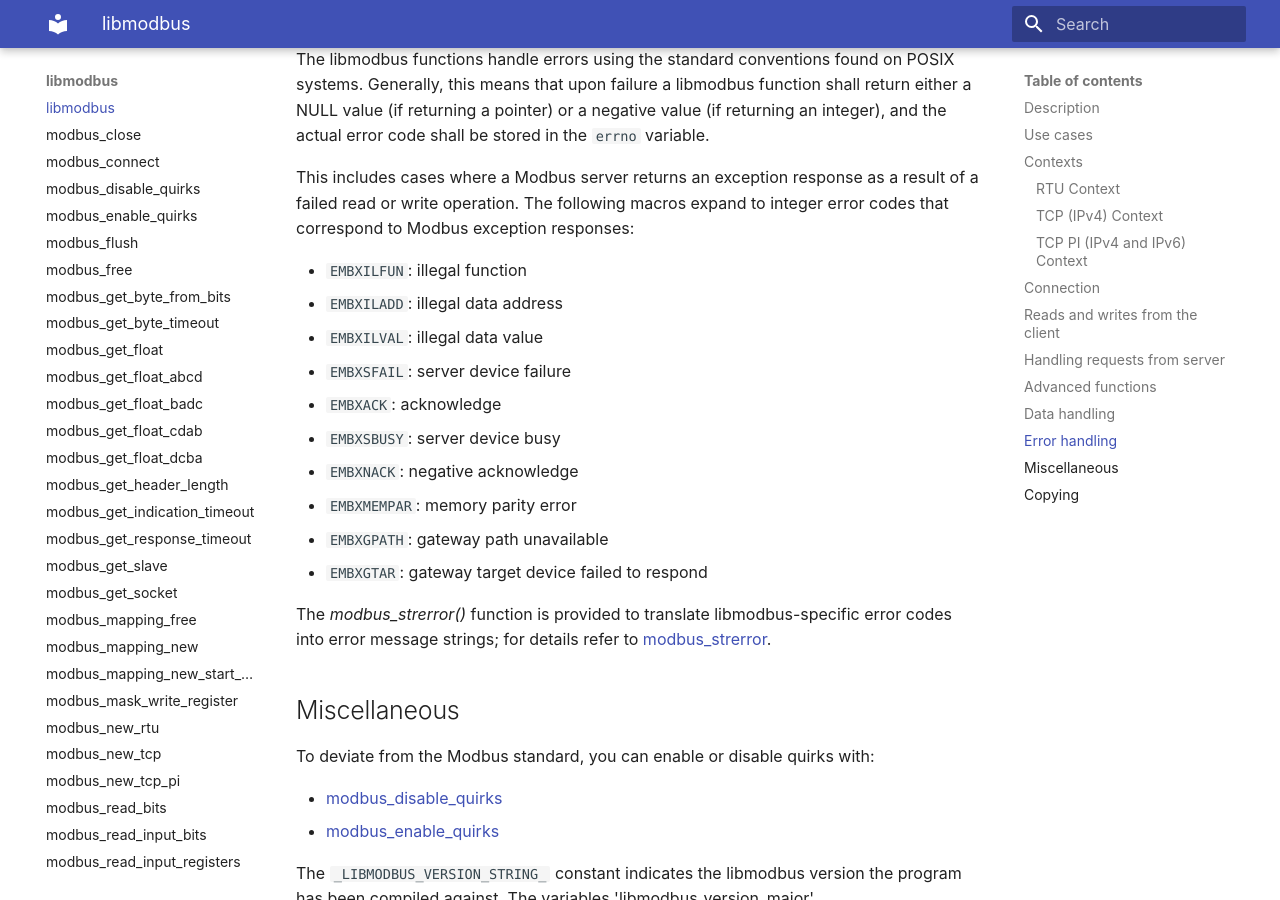
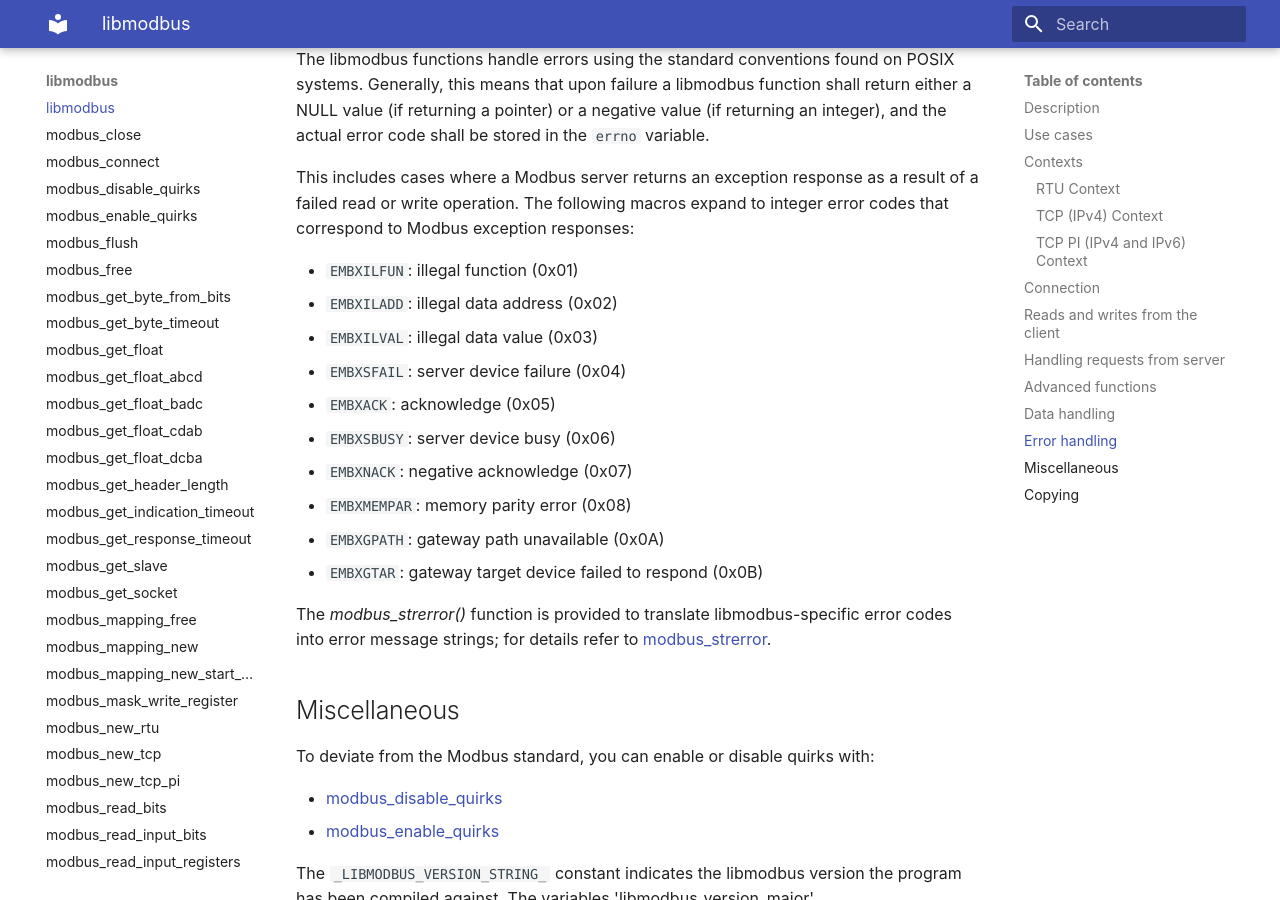
Before and after one commit to stephane/libmodbus, an MkDocs documentation site: the page built from docs/index.md, in a window 1280 px wide and 900 px high, scrolled down 6691 px. Built offline with MkDocs 1.6.1 and Material for MkDocs 9.7.7, drawn with Linux system fonts in a browser that asks for light colours.

Commit message:
Add exception response codes to docs

```diff
--- a/docs/index.md
+++ b/docs/index.md
@@ -250,16 +250,16 @@ This includes cases where a Modbus server returns an exception response as a
 result of a failed read or write operation. The following macros expand to
 integer error codes that correspond to Modbus exception responses:
 
-- `EMBXILFUN`: illegal function
-- `EMBXILADD`: illegal data address
-- `EMBXILVAL`: illegal data value
-- `EMBXSFAIL`: server device failure
-- `EMBXACK`: acknowledge
-- `EMBXSBUSY`: server device busy
-- `EMBXNACK`: negative acknowledge
-- `EMBXMEMPAR`: memory parity error
-- `EMBXGPATH`: gateway path unavailable
-- `EMBXGTAR`: gateway target device failed to respond
+- `EMBXILFUN`: illegal function (0x01)
+- `EMBXILADD`: illegal data address (0x02)
+- `EMBXILVAL`: illegal data value (0x03)
+- `EMBXSFAIL`: server device failure (0x04)
+- `EMBXACK`: acknowledge (0x05)
+- `EMBXSBUSY`: server device busy (0x06)
+- `EMBXNACK`: negative acknowledge (0x07)
+- `EMBXMEMPAR`: memory parity error (0x08)
+- `EMBXGPATH`: gateway path unavailable (0x0A)
+- `EMBXGTAR`: gateway target device failed to respond (0x0B)
 
 The *modbus_strerror()* function is provided to translate libmodbus-specific
 error codes into error message strings; for details refer to
```
